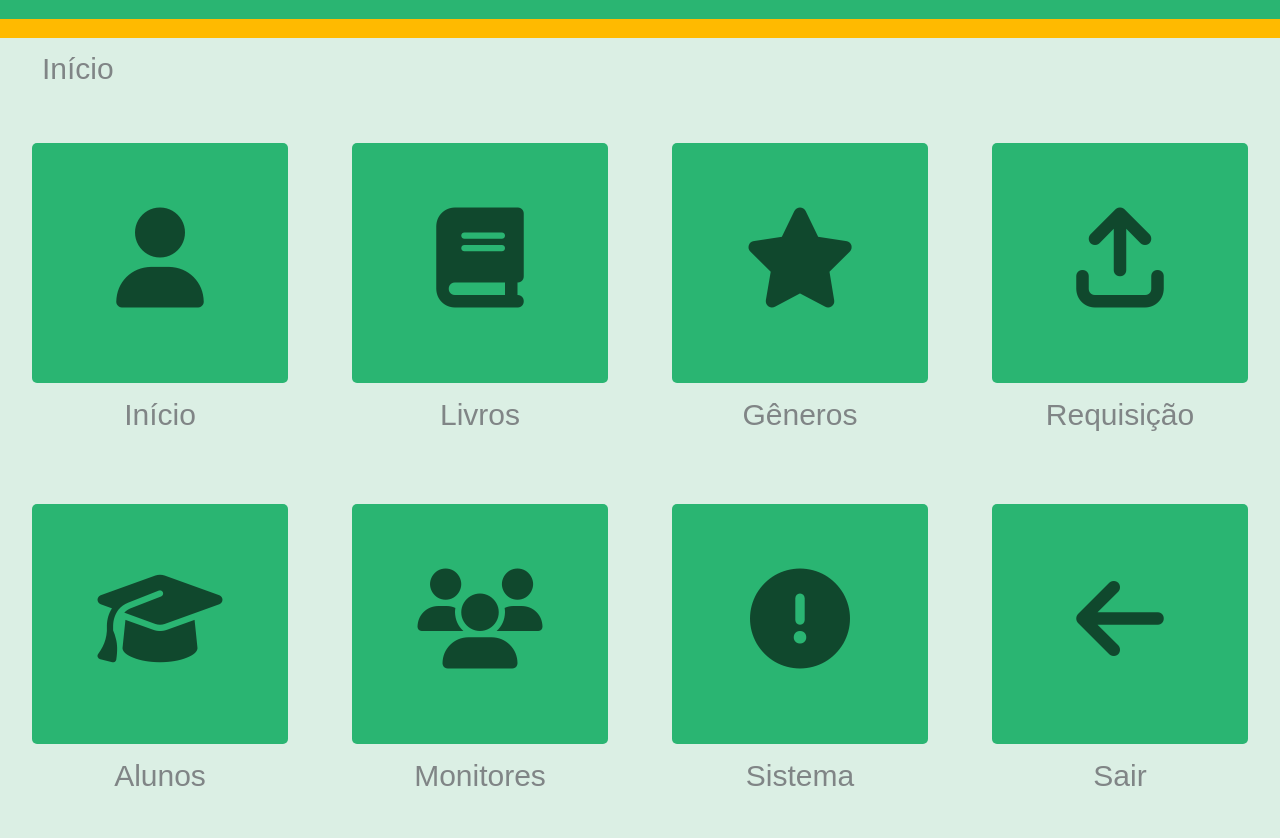
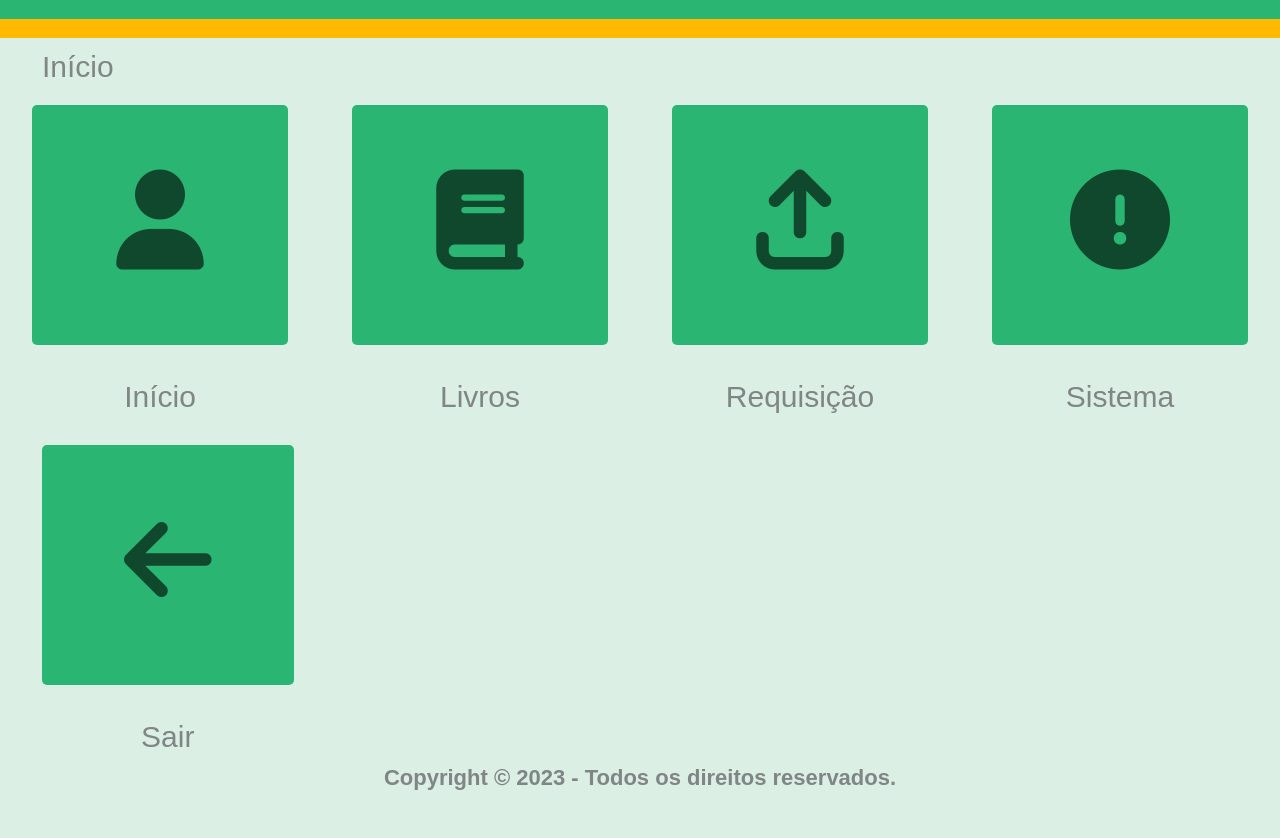
Before and after one commit to kaykeeb3/SIBI_V1, a PHP site: page /hindex.html in a window 1280 px wide. After the commit the page ends 790 px from the top, so only its background shows below. Run offline with PHP 8.4, Linux system fonts and the light colour scheme; some libraries are stand-ins or nearby versions.

Commit message:
2 commit

```diff
--- a/Home/style.css
+++ b/Home/css/style.css
@@ -14,13 +14,26 @@ body {
   display: flex;
   flex-direction: row;
   justify-content: space-around;
-  padding: 7px 0 74px;
+  padding: 0px 0px 60px;
   margin-top: 8px;
   margin: 0;
   font-family: sans-serif;
   background-color: #DBEFE4;
+}
 
+
+.container-1 {
+  width: 100%;
+  height: auto;
+  display: flex;
+  flex-direction: row;
+  padding: 0px 0px 60px 22px;
+  margin-top: 8px;
+  margin: 0;
+  font-family: sans-serif;
+  background-color: #DBEFE4;
 }
+
 
 .box {
   width: 20%;
@@ -33,6 +46,12 @@ body {
   border-radius: 5px;
   text-align: center;
   background-color: #2AB572;
+  //transition: 2s;
+}
+
+.box:houver {
+ // background-color: red;
+  //opacity: .3;
 }
 
 .box-col {
@@ -52,7 +71,7 @@ h1 {
   font-family: sans-serif;
   font-weight: 500;
   font-size: 30px;
-  padding: 80px 0 0;
+  padding: 100px 0 0;
   color: #808586;
 }
 
@@ -61,7 +80,7 @@ h2 {
   font-size: 30px;
   font-weight: 500;
   color: #808586;
-  padding: 14px 42px 30px;
+  padding: 12px 42px 1px;
 }
 
 .icon {
@@ -72,8 +91,8 @@ h2 {
 .icon > a {
   color: #000;
   opacity: 60%;
+}
 
-}
 
 header .bg-green {
   background-color: #2AB572;
@@ -83,6 +102,17 @@ header .bg-yellow {
   background-color: #FFBA00;
 }
 
+
+.reseved > h3 {
+  color: red;
+  font-family: sans-serif;
+  font-size: 22px;
+  font-weight: 700;
+  color: #808586;
+  text-align: center;
+  padding: 0px 0px 0px;
+}
+
 @media screen and (min-width: 1020px) {
   body {
     background-color: #DBEFE4;
--- a/Home/hindex.html
+++ b/Home/hindex.html
@@ -6,7 +6,7 @@
   <meta name="viewport" content="width=device-width, initial-scale=1.0">
   <script src="https://kit.fontawesome.com/cf6fa412bd.js" crossorigin="anonymous"></script>
   <link rel="stylesheet" href="https://cdnjs.cloudflare.com/ajax/libs/font-awesome/6.3.0/css/all.min.css">
-  <link rel="stylesheet" href="style.css">
+  <link rel="stylesheet" href="css/style.css">
   <title>Tela Home</title>
 </head>
 <body>
@@ -30,37 +30,20 @@
       </div>
       <div class="box">
         <div class="icon">
-        <a href=""><i class="fas fa-star"></i></a>
-        </div>
-        <h1>Gêneros</h1>
-      </div>
-      <div class="box">
-        <div class="icon">
           <a href=""><i class="fas fa-arrow-up-from-bracket"></i></a>
         </div>
         <h1>Requisição</h1>
       </div>
-    </div>
-
-    <div class="container">
-      <div class="box-col">
-        <div class="icon">
-          <a href=""><i class="fas fa-graduation-cap"></i></a>
-        </div>
-        <h1>Alunos</h1>
-      </div>
-      <div class="box-col">
-        <div class="icon">
-        <a href=""><i class="fas fa-users"></i></a>
-        </div>
-        <h1>Monitores</h1>
-      </div>
-      <div class="box-col">
+      <div class="box">
         <div class="icon">
           <a href=""><i class="fas fa-circle-exclamation"></i></a>
         </div>
         <h1>Sistema</h1>
       </div>
+      </div>
+    </div>
+
+    <div class="container-1">
       <div class="box-col">
         <div class="icon">
         <a href=""><i class="fas fa-arrow-left"></i></a>
@@ -70,5 +53,11 @@
     </div>
     </div>
 
+    <div class="reseved">
+      <h3>Copyright © 2023 - Todos os direitos reservados.</h3>
+    </div>
+
+
+
 </body>
 </html>
--- a/Login/hindex.html
+++ b/Login/hindex.html
@@ -5,7 +5,7 @@
   <meta http-equiv="X-UA-Compatible" content="IE=edge">
   <meta name="viewport" content="width=device-width, initial-scale=1.0">
   <title>Login</title>
-  <link rel="stylesheet" href="style.css">
+  <link rel="stylesheet" href="css/style.css">
   <link rel="preconnect" href="https://fonts.googleapis.com">
   <link rel="preconnect" href="https://fonts.gstatic.com" crossorigin>
   <link href="https://fonts.googleapis.com/css2?family=Poppins:ital,wght@0,100;0,500;0,700;1,300&display=swap" rel="stylesheet">
```
Also changed, not shown: Login/css/style.css (renamed from Login/style.css).
